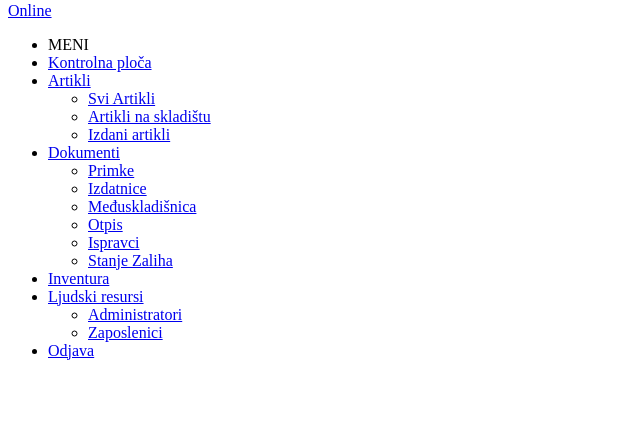
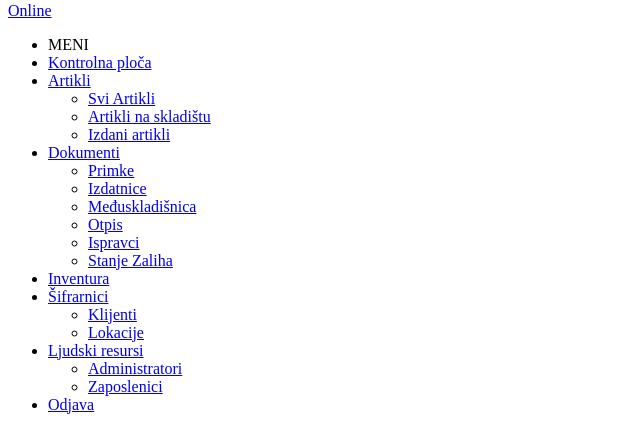
Before and after one commit to rajter/FluentInv, a PHP site: the page made by application/views/templates/app_menu_view.php in a window 1280 px wide. Shown: the part 1288-1718 px from the top of the page, without its empty margins (0-640 px from the left). Before the commit the page ends 1648 px from the top, so only its background shows below. Run offline with PHP 8.4, Linux system fonts and the light colour scheme; the template is opened without the code that fills it, so the values that code supplies are empty.

Commit message:
Menu modification
Refactoring of UserMangement, added Clients and Locations anchors

```diff
--- a/application/views/templates/app_menu_view.php
+++ b/application/views/templates/app_menu_view.php
@@ -166,21 +166,20 @@
               <span>Inventura</span>
             </a>
           </li>
+          <!--SIFRARNICI-->
+          <li class="treeview">
+              <a href="#"><i class="fa fa-database"></i> <span>Šifrarnici</span> <i class="fa fa-angle-left pull-right"></i></a>
+              <ul class="treeview-menu">
+                  <li><a href=<?php echo base_url()."index.php/clients"; ?> ><i class="fa fa-user"></i> Klijenti</a></li>
+                  <li><a href=<?php echo base_url()."index.php/locations"; ?> ><i class="fa fa-map-pin"></i> Lokacije</a></li>
+              </ul>
+          </li>
+          <!--LJUDSKI RESURSI-->
           <li class="treeview">
             <a href="#"><i class="fa fa-users"></i> <span>Ljudski resursi</span> <i class="fa fa-angle-left pull-right"></i></a>
             <ul class="treeview-menu">
-                <li>
-                  <a href="#">
-                    <i class="fa fa-user-plus"></i>
-                    <span>Administratori</span>
-                  </a>
-                </li>
-                <li>
-                  <a href="<?php echo base_url(); ?>index.php/employees">
-                    <i class="fa fa-user"></i>
-                    <span>Zaposlenici</span>
-                  </a>
-                </li>
+                <li><a href="#"><i class="fa fa-user-plus"></i><span>Administratori</span></a></li>
+                <li><a href="<?php echo base_url(); ?>index.php/employees"><i class="fa fa-user"></i><span>Zaposlenici</span></a></li>
             </ul>
           </li>
           <li>
```
